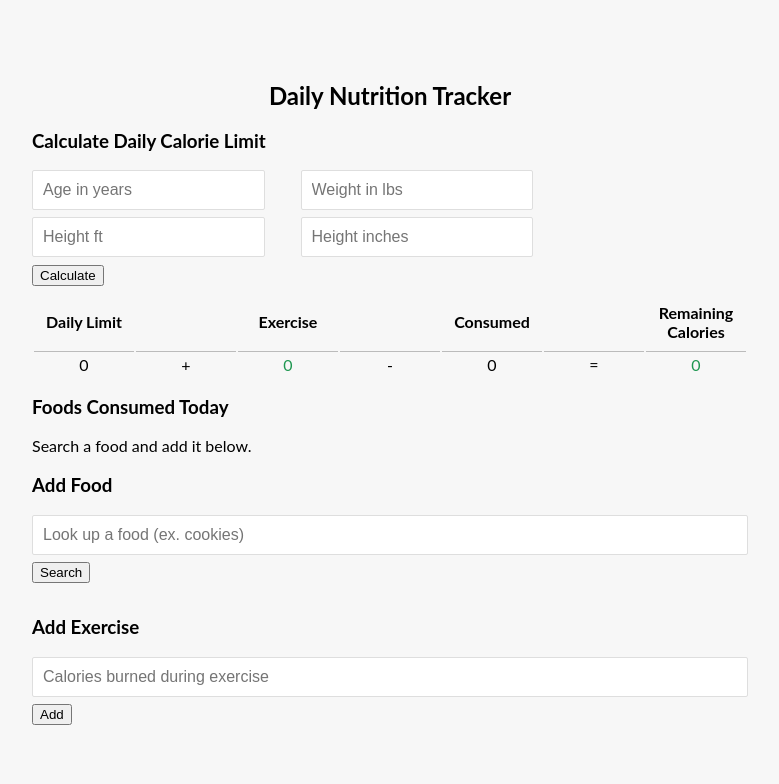
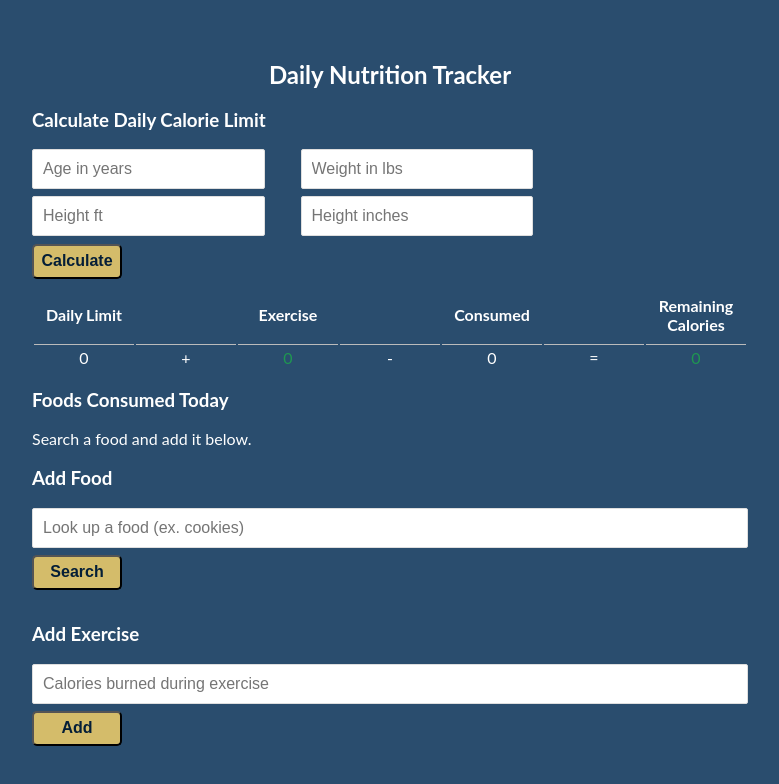
Before and after one commit to Rich5656/nutrition-app, a React (Create React App) app: page / in a window 1280 px wide. Shown: the top 784 px of the page, without its empty margins (250-1029 px from the left). Built offline with nearby package versions, Linux system fonts and the light colour scheme.

Commit message:
Fiexed Nan error for blank exercise submissions, added better styling for page and buttons.

```diff
--- a/src/App.css
+++ b/src/App.css
@@ -7,7 +7,8 @@
 }
 
 body {
-  background-color: #f7f7f7;
+  background-color: #2A4D6E;
+  color: white;
   display: flex;
   flex-direction: column;
   align-items: center;
@@ -31,6 +32,7 @@ body {
 .food-list {
   list-style: none;
 }
+
 .grid-container {
   display: grid;
   grid-template-columns: 50% 30% 20%;
@@ -39,21 +41,33 @@ body {
 
 .grid-item-food {
   text-align: left;
+  font-size: large;
 }
 
 .grid-item-calories {
   display: flex;
   justify-content: center;
   align-items: center;
+  font-size: large;
+  font-weight: 250;
 }
 
 .grid-item-btn {
+  background-color: #D4BC6A;
+  color: #041E37;
+  font-size: medium;
+  font-weight: bold;
   display: block;
   margin: auto 25% auto 5%;
-  width: 60%;
+  width: 75px;
   cursor: pointer;
   border-radius: 12px;
   text-align: center;
+  transition: all .1s ease-in;
+}
+
+.grid-item-btn:hover {
+  transform: scale(1.1);
 }
 
 .flex-container {
@@ -82,9 +96,21 @@ body {
 }
 
 .square-btn {
+  background-color: #D4BC6A;
+  color: #041E37;
+  font-size: medium;
+  font-weight: bold;
+  border-radius: 5px;
   margin-top: 1%;
   cursor: pointer;
   margin-bottom: 2%;
+  transition: all .05s ease-in;
+  height: 35px;
+  width: 90px;
+}
+
+.square-btn:hover {
+  transform: scale(1.05);
 }
 
 .add-food-btn {
--- a/src/components/Exercise.jsx
+++ b/src/components/Exercise.jsx
@@ -14,7 +14,9 @@ export const Exercise = () => {
             <h3>Add Exercise</h3>
             <div>
                 <input type="number" max='100000' min='0' onChange={(event) => setExercise(event.target.value)} placeholder='Calories burned during exercise' />
-                <button id='addExerciseButton' className='square-btn' onClick={() => addExercise(parseFloat(exercise))} >Add</button>
+                <button id='addExerciseButton' className='square-btn' onClick={exercise ? () => addExercise(parseFloat(exercise)): null}>
+                    Add
+                </button>
             </div>
         </>
     )
```
